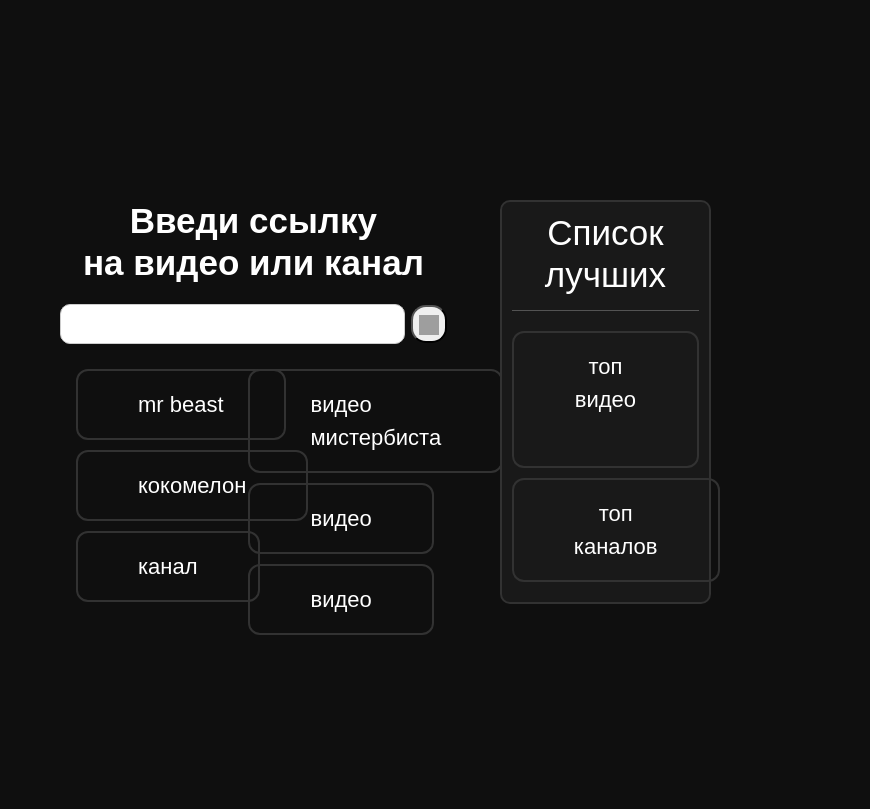
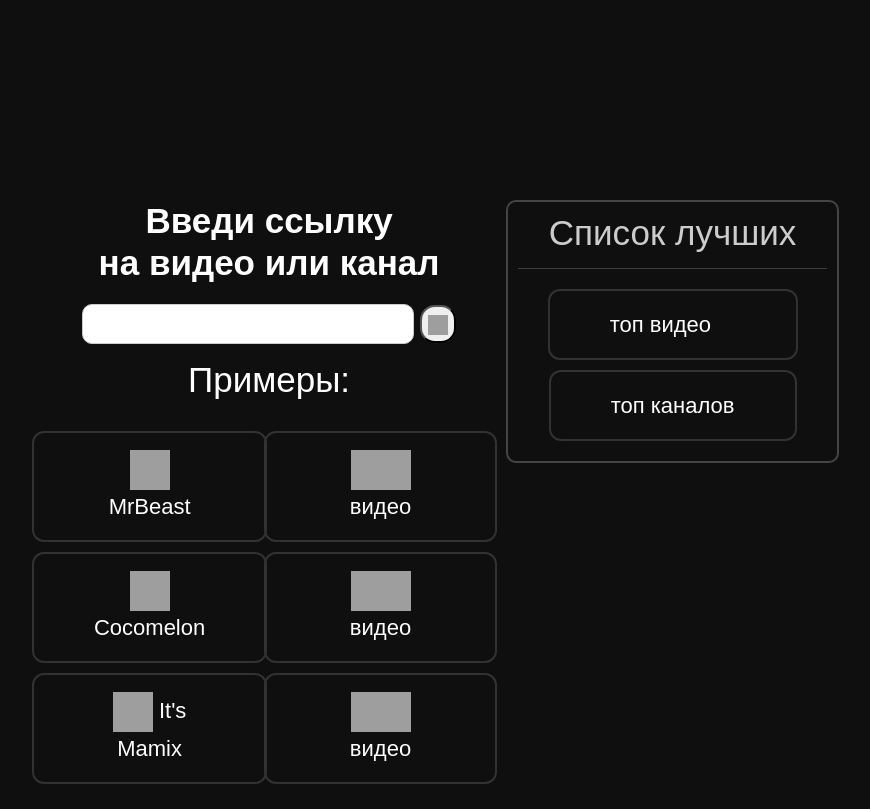
Before and after one commit to ignatadmin/TubeMonitor, a Django app: page / in a window 1280 px wide. Shown: the part 62-871 px from the top of the page, without its empty margins (249-1119 px from the left). Before the commit the page ends 697 px from the top, so only its background shows below. Run offline with Django 4.2, Linux system fonts and the light colour scheme; grey boxes are pictures that could not be loaded.

Commit message:
Design page video

```diff
--- a/analytic/templates/index.html
+++ b/analytic/templates/index.html
@@ -6,10 +6,10 @@
 
 {% block body %}
 <div style="margin: 200px auto;">
-    <div style="margin-left: 20%; margin-right: 25%;">
+    <div style="margin-left: 20%; margin-right: 15%;">
         <div style="font-size: 150%;">
             <div class="container-my">
-                <div>
+                <div style="margin-left: 5%;">
                     <h1 class="container text-center" style="font-weight: 550;">Введи ссылку<br/>на видео или канал</h1>
                     <form action="{% url 'index' %}" method="post" style="text-align: center; margin-top: 20px;">
                         {% csrf_token %}
@@ -19,21 +19,41 @@
                                  alt="Search" style="width: 20px; height: 20px;">
                         </button>
                     </form>
-                    <div class="container-my-btn" style="margin-left: 14%; margin-right: 36%;">
-                        <div style="margin: 25px auto;">
-                            <a class="mybtn" href="https://www.youtube.com/@MrBeast" title="mr beast">mr beast</a>
-                            <a class="mybtn" href="https://www.youtube.com/channel/UCbCmjCuTUZos6Inko4u57UQ" title="кокомелон">кокомелон</a>
-                            <a class="mybtn" href="/" title="топ каналов">канал</a>
+                    <h1 class="text-center"  style="margin: 15px auto;">Примеры:</h1>
+                    <div class="container-my-btn" style=" margin-right: 30%;">
+                        <div style="margin: 15px auto;" class="text-center">
+                            <a class="mybtn" href="https://www.youtube.com/@MrBeast" title="Mamix">
+                                <img src="https://yt3.googleusercontent.com/fxGKYucJAVme-Yz4fsdCroCFCrANWqw0ql4GYuvx8Uq4l_euNJHgE-w9MTkLQA805vWCi-kE0g=s176-c-k-c0x00ffffff-no-rj"
+                                     width="40" height="40">
+                                MrBeast
+                            </a>
+                            <a class="mybtn" href="https://www.youtube.com/channel/UCbCmjCuTUZos6Inko4u57UQ"
+                               title="Cocomelon">
+                                <img src="https://yt3.googleusercontent.com/ytc/AIdro_krpmS9ibNphtb9ouRc-kXIR_EaqXL5wSw_qNY9DgRO7c4=s176-c-k-c0x00ffffff-no-rj"
+                                     width="40" height="40">
+                                Cocomelon
+                            </a>
+                            <a class="mybtn" href="https://www.youtube.com/@itsmamix" title="MrBeast">
+                                <img src="https://yt3.googleusercontent.com/AVtPDxsWmeGmWXs_PZJmwP_f8qeUEJHW95fjaVpJo887C9UEBkRUGIkLDrJnTvM8nf9fPHY_=s176-c-k-c0x00ffffff-no-rj"
+                                     width="40" height="40">
+                                It's Mamix
+                            </a>
                         </div>
-                        <div style="margin: 25px auto;">
-                            <a class="mybtn" href="https://www.youtube.com/watch?v=U_LlX4t0A9I" title="видео мистербиста">видео мистербиста</a>
-                            <a class="mybtn" href="/" title="топ каналов">видео</a>
-                            <a class="mybtn" href="/" title="топ каналов">видео</a>
+                        <div style="margin: 15px auto;" class="video-preview-home text-center">
+                            <a class="mybtn" href="https://www.youtube.com/watch?v=PfkmHK0UBJM"title="video_button" >
+                                <img src="https://i.ytimg.com/vi/PfkmHK0UBJM/default.jpg"
+                                    width="60" height="40">	&#32; видео</a>
+                            <a class="mybtn" href="https://www.youtube.com/watch?v=0e3GPea1Tyg" title="video_button">
+                                <img src="https://i.ytimg.com/vi/0e3GPea1Tyg/default.jpg"
+                                    width="60" height="40">	&#32; видео</a>
+                            <a class="mybtn" href="https://www.youtube.com/watch?v=8TX9zpTqZrc" title="video_button">
+                                <img src="https://i.ytimg.com/vi/8TX9zpTqZrc/default.jpg"
+                                    width="60" height="40">	&#32; видео</a>
                         </div>
                     </div>
                 </div>
                 <div>
-                    <div class="my-border">
+                    <div class="my-border-lite">
                         <h1 class="container text-center"> Список лучших </h1>
                         <hr>
                         <div style="text-align: center; margin-top: 20px;">
--- a/analytic/views.py
+++ b/analytic/views.py
@@ -27,8 +27,8 @@ def channel(request):
 
 def video(request):
     parsed_url_str = request.session.get('parsed_url')
-    video_data = get_video_data(parsed_url_str)
-    return render(request, 'video.html', {'video_data': video_data})
+    video_data, channel_data = get_video_data(parsed_url_str)
+    return render(request, 'video.html', {'video_data': video_data, 'channel_data': channel_data})
 
 
 class TopListVideos(View):
--- a/static/analytic/css/styles.css
+++ b/static/analytic/css/styles.css
@@ -126,7 +126,7 @@ td img {
 
 .container-my {
   display: grid;
-  grid-template-columns: 70% 30%;
+  grid-template-columns: 60% 40%;
 }
 
 .mybtn {
@@ -196,7 +196,19 @@ button {
     margin: 0;
 }
 
-.inline-block-here img {
+.inline-block-here {
     display: inline-block;
     margin-right: 10px;
 }
+
+.video-preview-video img {
+    object-fit: cover;
+    width: 460px;
+    height: 260px;
+}
+
+.video-preview-home img {
+    object-fit: cover;
+    width: 60px;
+    height: 40px;
+}
```
Also changed, not shown: analytic/services.py (+13 -4 lines), analytic/templates/video.html (+39 -10 lines).
